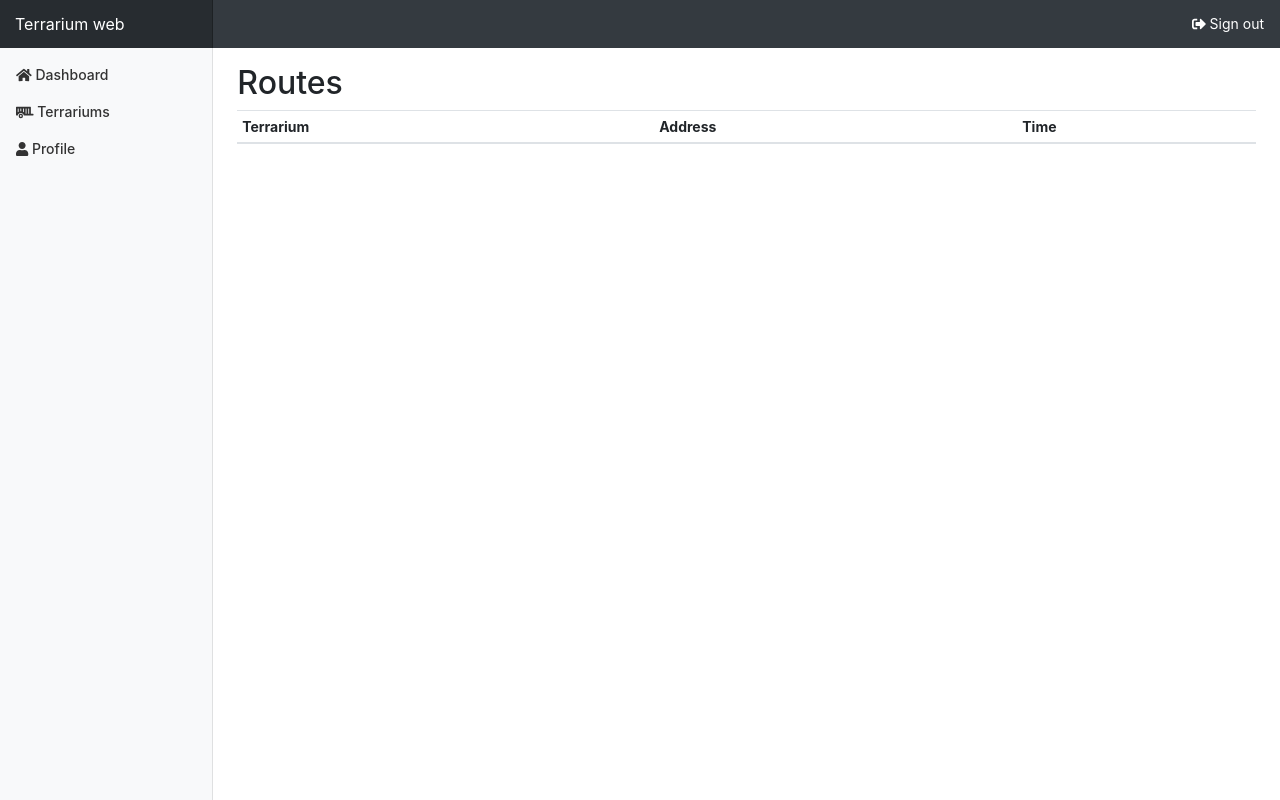
After one commit to Fainas97/Terariumas-web, a Symfony app: template templates/routes/routes.html.twig in a window 1280 px wide. The commit adds this page. Run offline with Twig, Linux system fonts and the light colour scheme; the template is opened without the code that fills it, so the values that code supplies are empty; some libraries are stand-ins or nearby versions.

Commit message:
Routes calculation process

```diff
--- a/src/Service/TerrariumDataService.php
+++ b/src/Service/TerrariumDataService.php
@@ -24,4 +24,9 @@ class TerrariumDataService
         return $this->em->getRepository(TerrariumData::class)->getUserTerrariumsData($userId);
     }
 
+    public function getLatestTerrariumData()
+    {
+        return $this->em->getRepository(TerrariumData::class)->getLatestTerrariumData();
+    }
+
 }
--- a/templates/menu/left-menu.html.twig
+++ b/templates/menu/left-menu.html.twig
@@ -27,7 +27,7 @@
                 </a>
             </li>
             <li class="nav-item">
-                <a class="nav-link left-menu black" href="#">
+                <a class="nav-link left-menu black" href="{{ path('terrariums_routes') }}">
                     <i class="fas fa-route"></i>
                     Routes
                 </a>
--- /dev/null
+++ b/templates/routes/routes.html.twig
@@ -0,0 +1,14 @@
+{% extends 'base.html.twig' %}
+
+{% block title %}Routes{% endblock %}
+
+{% block body %}
+    <div class="row">
+        <div class="col-md-6 col-xs-6">
+            <h2>Routes</h2>
+        </div>
+    </div>
+    <div class="table-responsive">
+        {% include 'table/route-table.html.twig' %}
+    </div>
+{% endblock %}
--- /dev/null
+++ b/templates/table/route-table.html.twig
@@ -0,0 +1,18 @@
+<table class="table table-striped table-sm">
+    <thead>
+    <tr>
+        <th>Terrarium</th>
+        <th>Address</th>
+        <th>Time</th>
+    </tr>
+    </thead>
+    <tbody>
+    {% for route in routes %}
+        <tr>
+            <td>{{ route.terrarium }}</td>
+            <td>{{ route.address }}</td>
+            <td>{{ route.time }}</td>
+        </tr>
+    {% endfor %}
+    </tbody>
+</table>
```
Also changed, not shown: src/Controller/TerrariumController.php (+19 -0 lines), src/Repository/TerrariumDataRepository.php (+25 -0 lines).
